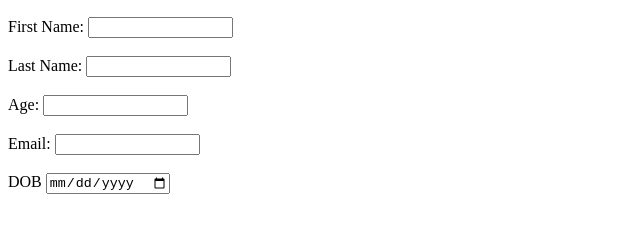
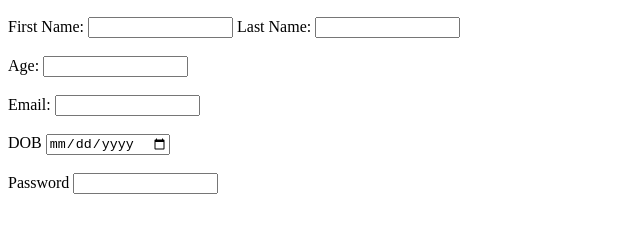
Before and after one commit to TA108/WebResumeOfHarry, a plain HTML site: page forms.html in a window 1280 px wide. Shown: the part 50-278 px from the top of the page, without its empty margins (0-640 px from the left). Drawn offline with Linux system fonts and the light colour scheme.

Commit message:
forms compelte

```diff
--- a/forms.html
+++ b/forms.html
@@ -8,29 +8,22 @@
 <body>
     <h2> Forms in HTML</h2>
     <form action="">
-        <label for="">First Name:</label>
-        <input size="15" required />
-    </form>
-    <br>
-    <form action="">
-        <label for="">Last Name:</label>
-        <input size="15" required />
-    </form>
-    <br>
-    <form action="">
-        <label for=""> Age:
-        <input size="15" required />
-        </label>
-    </form>
-    <br>
-    <form action="">
-        <label for="">Email:</label>
-        <input type="email" size="15" required />
-    </form>
-    <br>
-    <form action="">
-        <label for="">DOB</label>
-        <input type="date" size="15" required />
+        <label for="fname">First Name:</label>
+        <input id="fname" size="15" required />
+        <label for="lname">Last Name:</label>
+        <input id="lname" size="15" required />
+    <br><br>
+        <label for="age"> Age: </label>
+        <input id="age" size="15" required />
+    <br><br>
+        <label for="email">Email:</label>
+        <input id="email" type="email" size="15" required />
+    <br><br>
+        <label for="dob">DOB</label>
+        <input id="dob" type="date" size="15" required />
+    <br><br>
+        <label for="password">Password</label>
+        <input id="password" type="password" size="15" required />
     </form>
 </body>
 </html>
```
